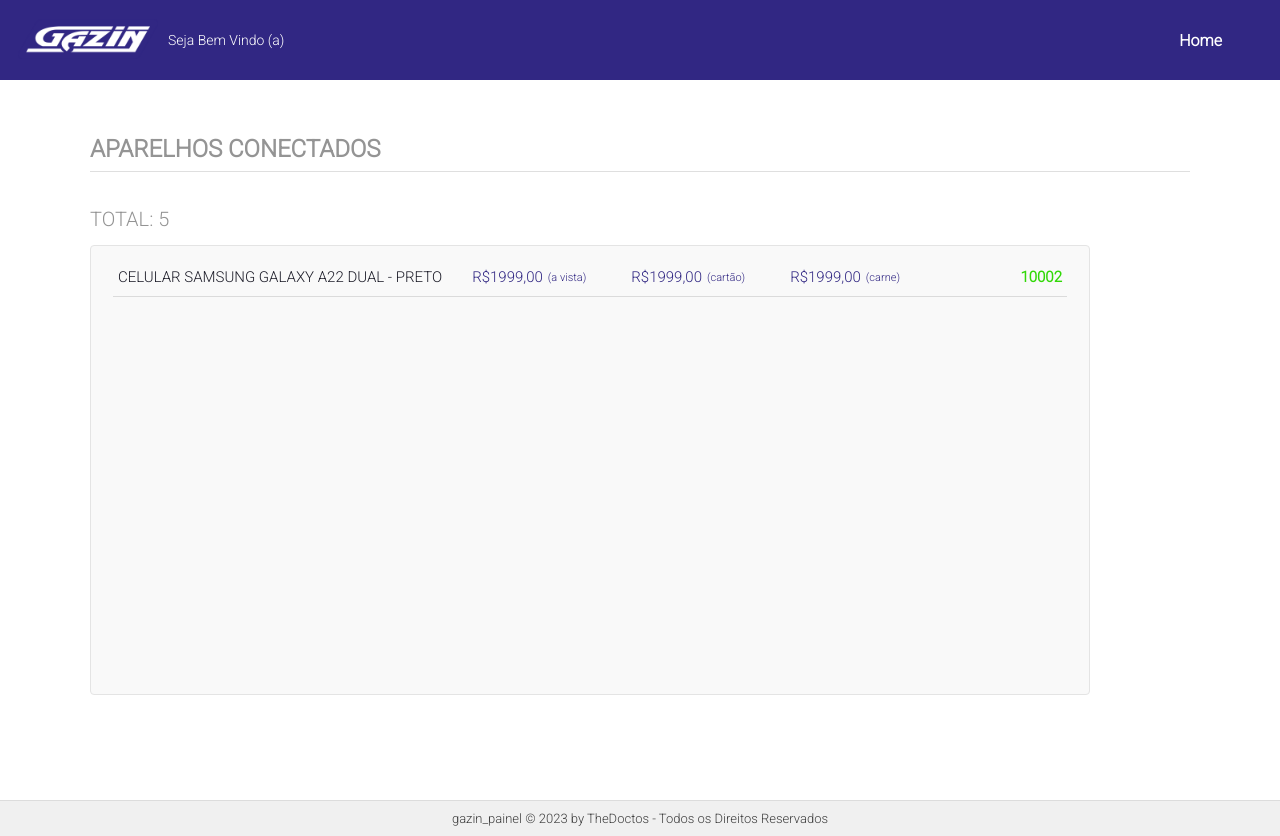
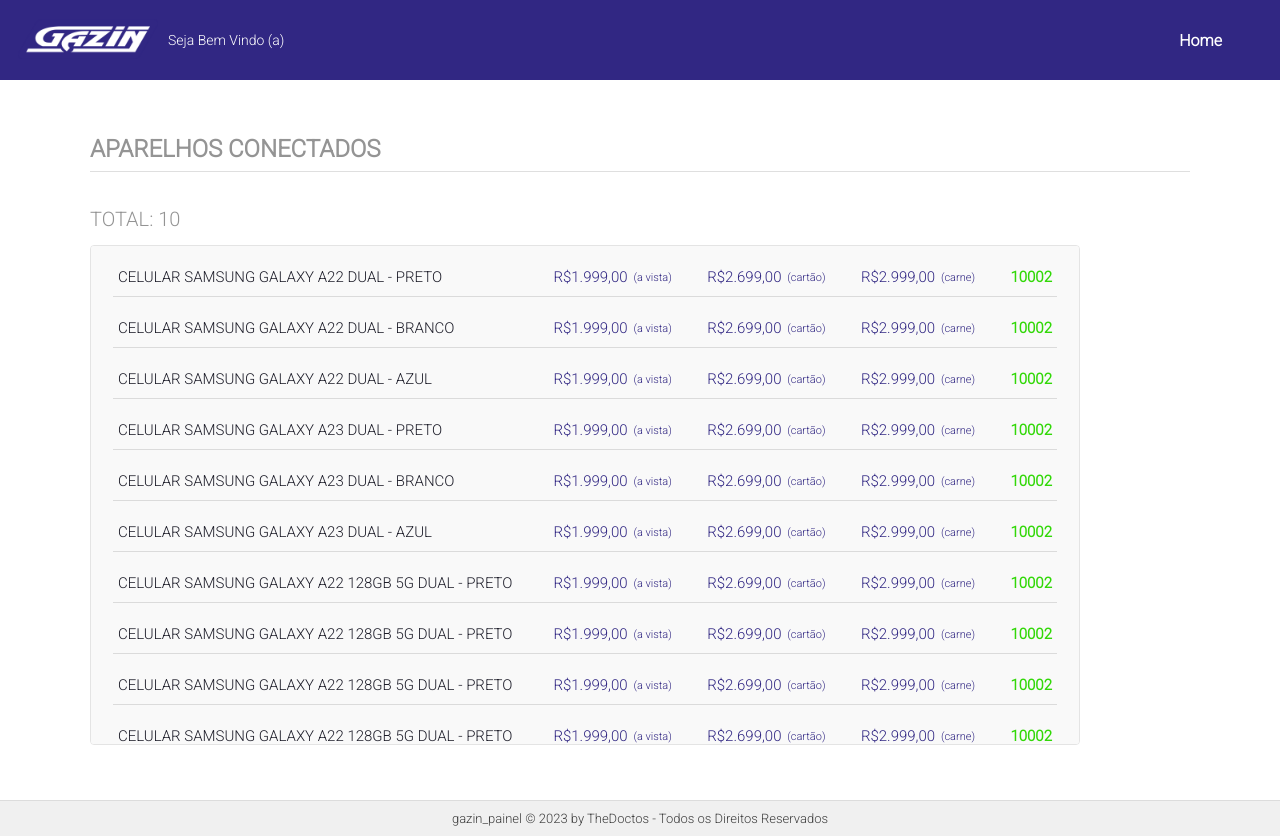
Before and after one commit to catarinogabrielle/painelgazin, a Next.js app: page /Devices in a window 1280 px wide. Built offline with nearby package versions, Linux system fonts and the light colour scheme.

Commit message:
atualização

```diff
--- /dev/null
+++ b/devices.json
@@ -0,0 +1,85 @@
+{
+    "data": [
+        {
+            "id": "1",
+            "device": "CELULAR SAMSUNG GALAXY A22 DUAL - PRETO",
+            "price": "1.999,00",
+            "price_card": "2.699,00",
+            "price_desk": "2.999,00",
+            "branch": "10002"
+        },
+        {
+            "id": "2",
+            "device": "CELULAR SAMSUNG GALAXY A22 DUAL - BRANCO",
+            "price": "1.999,00",
+            "price_card": "2.699,00",
+            "price_desk": "2.999,00",
+            "branch": "10002"
+        },
+        {
+            "id": "3",
+            "device": "CELULAR SAMSUNG GALAXY A22 DUAL - AZUL",
+            "price": "1.999,00",
+            "price_card": "2.699,00",
+            "price_desk": "2.999,00",
+            "branch": "10002"
+        },
+        {
+            "id": "4",
+            "device": "CELULAR SAMSUNG GALAXY A23 DUAL - PRETO",
+            "price": "1.999,00",
+            "price_card": "2.699,00",
+            "price_desk": "2.999,00",
+            "branch": "10002"
+        },
+        {
+            "id": "5",
+            "device": "CELULAR SAMSUNG GALAXY A23 DUAL - BRANCO",
+            "price": "1.999,00",
+            "price_card": "2.699,00",
+            "price_desk": "2.999,00",
+            "branch": "10002"
+        },
+        {
+            "id": "6",
+            "device": "CELULAR SAMSUNG GALAXY A23 DUAL - AZUL",
+            "price": "1.999,00",
+            "price_card": "2.699,00",
+            "price_desk": "2.999,00",
+            "branch": "10002"
+        },
+        {
+            "id": "7",
+            "device": "CELULAR SAMSUNG GALAXY A22 128GB 5G DUAL - PRETO",
+            "price": "1.999,00",
+            "price_card": "2.699,00",
+            "price_desk": "2.999,00",
+            "branch": "10002"
+        },
+        {
+            "id": "8",
+            "device": "CELULAR SAMSUNG GALAXY A22 128GB 5G DUAL - PRETO",
+            "price": "1.999,00",
+            "price_card": "2.699,00",
+            "price_desk": "2.999,00",
+            "branch": "10002"
+        },
+        {
+            "id": "9",
+            "device": "CELULAR SAMSUNG GALAXY A22 128GB 5G DUAL - PRETO",
+            "price": "1.999,00",
+            "price_card": "2.699,00",
+            "price_desk": "2.999,00",
+            "branch": "10002"
+        },
+        {
+            "id": "10",
+            "device": "CELULAR SAMSUNG GALAXY A22 128GB 5G DUAL - PRETO",
+            "price": "1.999,00",
+            "price_card": "2.699,00",
+            "price_desk": "2.999,00",
+            "branch": "10002"
+        }
+    ],
+    "length": 10
+}
--- a/src/app/Devices/page.tsx
+++ b/src/app/Devices/page.tsx
@@ -1,4 +1,6 @@
 import styles from './styles.module.scss'
+
+import devices from '../../../devices.json'
 
 export default function Devices() {
   return (
@@ -7,21 +9,32 @@
         <h1>APARELHOS CONECTADOS</h1>
         <div className={styles.line} />
 
-        <text>TOTAL: 5</text>
+        <text>TOTAL: {devices.length}</text>
 
         <div className={styles.content_grid}>
-          <div className={styles.grid}>
-            <div>
-              <h2>CELULAR SAMSUNG GALAXY A22 DUAL - PRETO</h2>
-              <h6>R$1999,00</h6>
-              <p>(a vista)</p>
-              <h6>R$1999,00</h6>
-              <p>(cartão)</p>
-              <h6>R$1999,00</h6>
-              <p>(carne)</p>
+          {devices.data.map(item => (
+            <div key={item.id} className={styles.grid}>
+              <div>
+                <h2>{item.device}</h2>
+              </div>
+
+              <div>
+                <h6>R${item.price}</h6>
+                <p>(a vista)</p>
+              </div>
+
+              <div>
+                <h6>R${item.price_card}</h6>
+                <p>(cartão)</p>
+              </div>
+
+              <div>
+                <h6>R${item.price_desk}</h6>
+                <p>(carne)</p>
+              </div>
+              <h4>{item.branch}</h4>
             </div>
-            <h4>10002</h4>
-          </div>
+          ))}
         </div>
       </div>
     </main>
--- a/src/app/Devices/styles.module.scss
+++ b/src/app/Devices/styles.module.scss
@@ -50,26 +50,25 @@
 .content_grid {
   display: flex;
   flex-direction: column;
-  width: 1000px;
   border-radius: 4px;
   border: 1px solid #E4E4E4;
   background: #F9F9F9;
   margin-top: 14px;
   padding: 0px 22px 22px 22px;
+  height: 500px;
+  width: 90%;
   overflow: auto;
-  white-space: nowrap;
-  height: 450px;
 
   @media screen and (max-width: 700px) {
+    height: 400px;
     width: 100%;
-    height: 400px;
     padding: 0px 10px 10px 10px;
   }
 }
 
 /* width */
 .content_grid::-webkit-scrollbar {
-  width: 10px;
+  width: 5px;
 }
 
 /* Track */
@@ -87,16 +86,22 @@
 .grid {
   display: flex;
   flex-direction: row;
-  justify-content: space-between;
   width: 100%;
-  align-items: center;
   border-bottom: 1px solid rgba(148, 148, 148, 0.30);
   padding: 0 5px 10px 5px;
   margin-top: 22px;
+  justify-content: space-between;
+
+  h4 {
+    color: #32D808;
+    font-size: 15px;
+    font-weight: 600;
+  }
 
   div {
     display: flex;
     flex-direction: row;
+    margin-right: 20px;
     align-items: center;
   }
 
@@ -104,35 +109,32 @@
     color: #312783;
     font-size: 15px;
     font-weight: 400;
+    width: 80px;
   }
 
   p {
     color: #312783;
     font-size: 11px;
     font-weight: 400;
-    margin-left: 5px;
-    margin-right: 45px;
   }
 
   h2 {
     color: #1E1E2A;
     font-size: 15px;
     font-weight: 400;
-    margin-right: 30px;
-  }
-
-  h4 {
-    color: #32D808;
-    font-size: 15px;
-    font-weight: 600;
+    width: 400px;
   }
 
   @media screen and (max-width: 700px) {
-    h2 {
+    div {
+      margin-left: 12px;
+    }
+
+    h6 {
       font-size: 10px;
     }
 
-    h6 {
+    h2 {
       font-size: 10px;
     }
 
```
